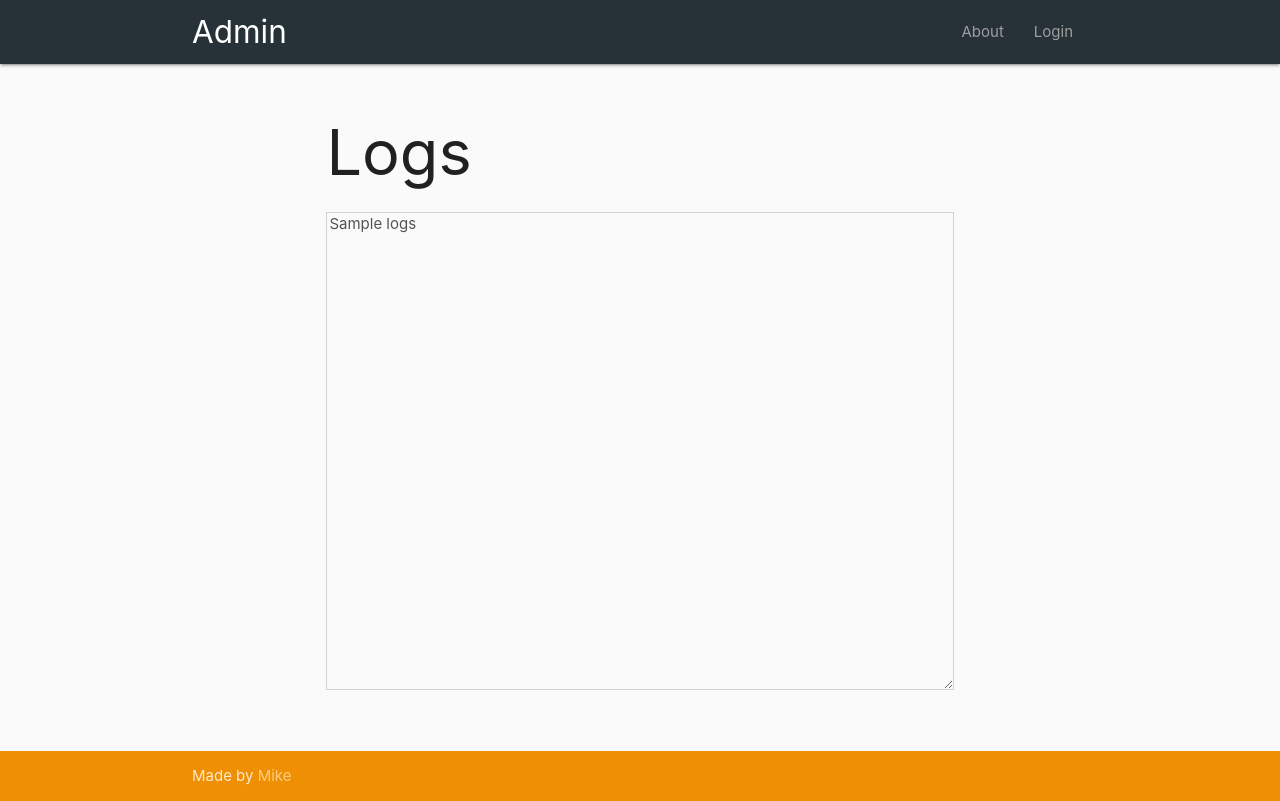
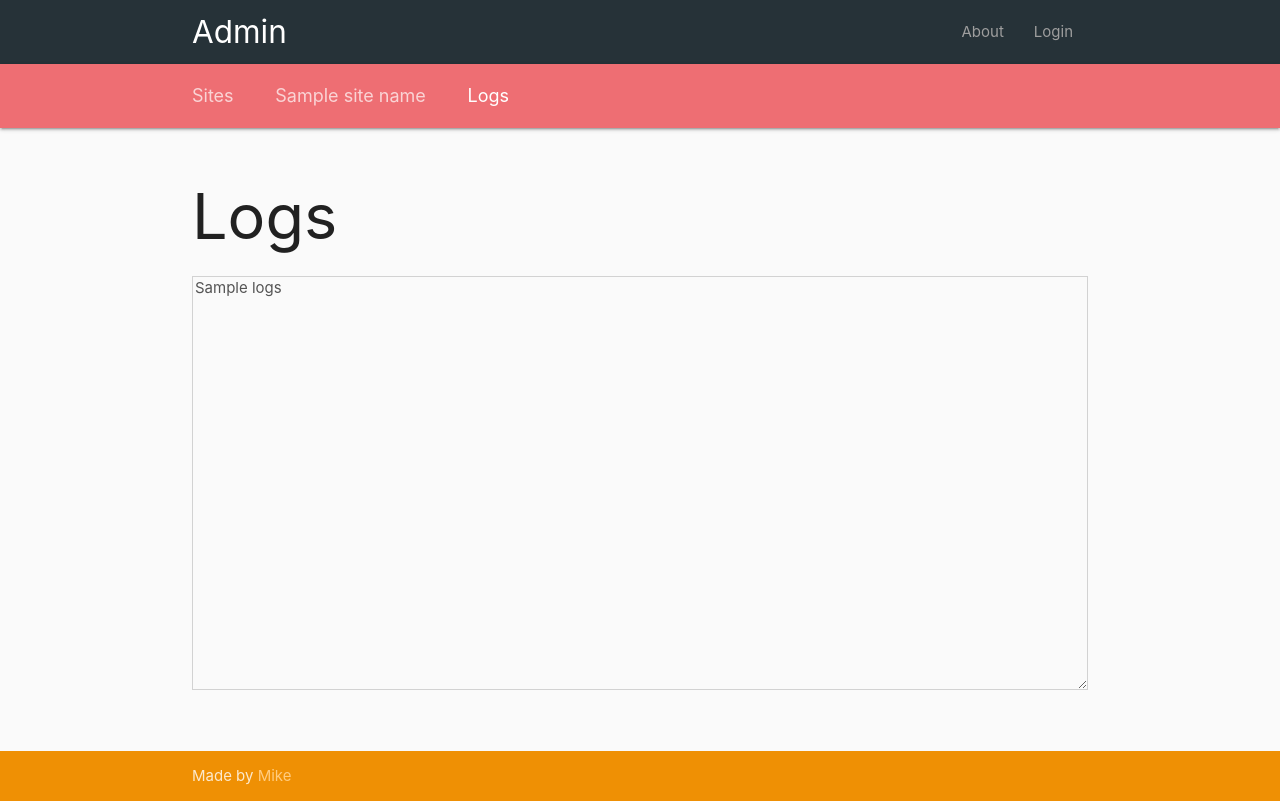
Before and after one commit to mikekeda/admin, a Python web app: template templates/logs.html in a window 1280 px wide. Run offline with Jinja, Linux system fonts and the light colour scheme; the template is opened without the code that fills it: most values are stand-ins (such as "Sample title", 1, 10 or a date in 2020); some libraries are stand-ins or nearby versions.

Commit message:
Improved css.

```diff
--- a/main.py
+++ b/main.py
@@ -118,7 +118,7 @@ async def homepage(request):
                                     sites=settings.SITES.values()))
 
 
-@app.route("/site/<site_name>/logs")
+@app.route("/sites/<site_name>/logs")
 async def logs_page(request, site_name):
     """ View site logs. """
     if not request['session'].get('user'):
@@ -131,7 +131,8 @@ async def logs_page(request, site_name):
     async with aiofiles.open(site['logs'], 'r') as f:
         logs = await f.readlines()
 
-    return html(jinja.render_string('logs.html', request, logs=''.join(logs)))
+    return html(jinja.render_string('logs.html', request, logs=''.join(logs),
+                                    site_name=site_name))
 
 
 @app.route("/about")
--- a/sass/style.scss
+++ b/sass/style.scss
@@ -35,8 +35,16 @@
 
 body > .container {
   min-height: calc(100vh - 222px);
+
+  &.has-breadcrumb {
+    min-height: calc(100vh - 286px);
+
+    #logs {
+      height: calc(100vh - 386px);
+    }
+  }
+
+  #logs {
+    height: calc(100vh - 322px);
+  }
 }
-
-#logs {
-  height: calc(100vh - 322px);
-}
--- a/static/css/style.css
+++ b/static/css/style.css
@@ -1 +1 @@
-.my-5{margin-bottom:3rem !important;margin-top:3rem !important}.my-6{margin-bottom:3.6rem !important;margin-top:3.6rem !important}.no-br-radius{border-radius:0 !important}.table-list td,.table-list th{padding:15px}.status-dot{display:inline-block;height:1em;width:1em;border-radius:50%;margin:0 .8em -.2em 0}.status-dot.green{background-color:green}.status-dot.red{background-color:red}body>.container{min-height:calc(100vh - 222px)}#logs{height:calc(100vh - 322px)}
+.my-5{margin-bottom:3rem !important;margin-top:3rem !important}.my-6{margin-bottom:3.6rem !important;margin-top:3.6rem !important}.no-br-radius{border-radius:0 !important}.table-list td,.table-list th{padding:15px}.status-dot{display:inline-block;height:1em;width:1em;border-radius:50%;margin:0 .8em -.2em 0}.status-dot.green{background-color:green}.status-dot.red{background-color:red}body>.container{min-height:calc(100vh - 222px)}body>.container.has-breadcrumb{min-height:calc(100vh - 286px)}body>.container.has-breadcrumb #logs{height:calc(100vh - 386px)}body>.container #logs{height:calc(100vh - 322px)}
--- a/templates/about.html
+++ b/templates/about.html
@@ -1,7 +1,7 @@
 {% extends 'base.html' %}
 {% block title %}About us{% endblock %}
 {% block body %}
-    <div class="container">
+    <div class="container my-6">
         <h1 class="no-margin text-uppercase h4"><wbr>About us</h1>
         <p>Sanic site.</p>
         <p>Link to the repository: <a href="https://bitbucket.org/voron-raven/synergy">https://bitbucket.org/voron-raven/admin</a></p>
--- a/templates/base.html
+++ b/templates/base.html
@@ -37,9 +37,7 @@
       </div>
     </nav>
 
-    <div class="container my-6">
-      {% block body %}{% endblock %}
-    </div>
+    {% block body %}{% endblock %}
 
     <footer class="page-footer orange no-padding">
       <div class="footer-copyright">
--- a/templates/login.html
+++ b/templates/login.html
@@ -4,12 +4,12 @@
 
 {% block body %}
 
-  <div class="">
+  <div class="container my-6">
     <div class="">
       <h1 class="center text-uppercase h4">Login</h1>
     </div>
     <div class="row">
-      <form class="col s6 offset-s3" method="post">
+      <form class="col s10 m8 l6 offset-s1 offset-m2  offset-l3" method="post">
         <div class="row">
           {% for field in form %}
             <div class="input-field col s12">
--- a/templates/logs.html
+++ b/templates/logs.html
@@ -1,7 +1,17 @@
 {% extends 'base.html' %}
 {% block title %}Logs{% endblock %}
 {% block body %}
-    <div class="container">
+    <nav>
+        <div class="nav-wrapper">
+            <div class="container">
+                <a href="/" class="breadcrumb">Sites</a>
+                <a href="/sites/{{ site_name }}" class="breadcrumb">{{ site_name }}</a>
+                <a href="/sites/{{ site_name }}/logs" class="breadcrumb">Logs</a>
+            </div>
+        </div>
+    </nav>
+
+    <div class="container my-6 has-breadcrumb">
         <h1 class="no-margin text-uppercase h4"><wbr>Logs</h1>
         <textarea id="logs" disabled>{{ logs }}</textarea>
     </div>
--- a/templates/sites.html
+++ b/templates/sites.html
@@ -3,6 +3,7 @@
 {% block title %}Sites{% endblock %}
 
 {% block body %}
+<div class="container my-6">
   <h1 class="center text-uppercase h4">Sites</h1>
 
   <table class="table-list white bordered">
@@ -24,10 +25,11 @@
           <a href="{{ get_item(site, 'url') }}">{{ get_item(site, 'title') }}</a>
         </td>
         <td>
-          <a href="/site/{{ get_item(site, 'name') }}/logs">{{ get_item(site, 'logs') }}</a>
+          <a href="/sites/{{ get_item(site, 'name') }}/logs">logs</a>
         </td>
       </tr>
       {% endfor %}
     </tbody>
   </table>
+</div>
 {% endblock %}
```
